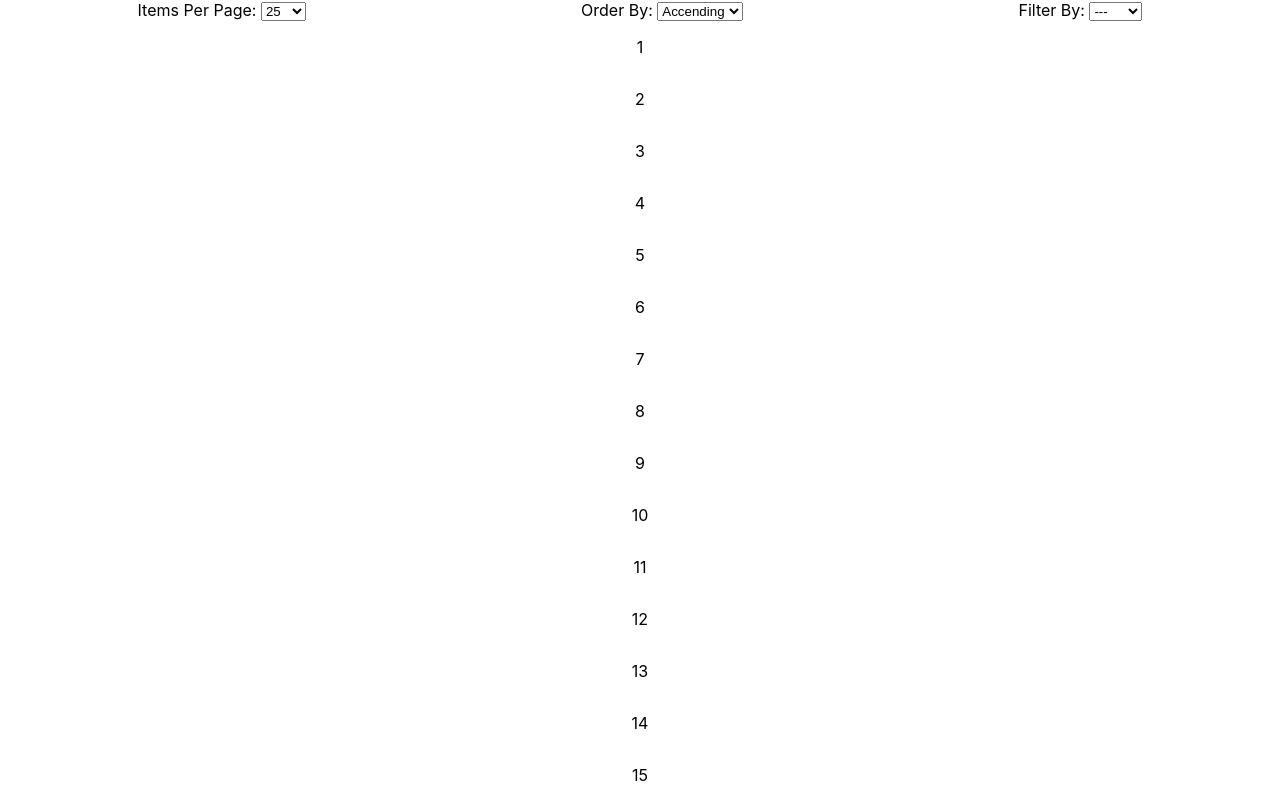
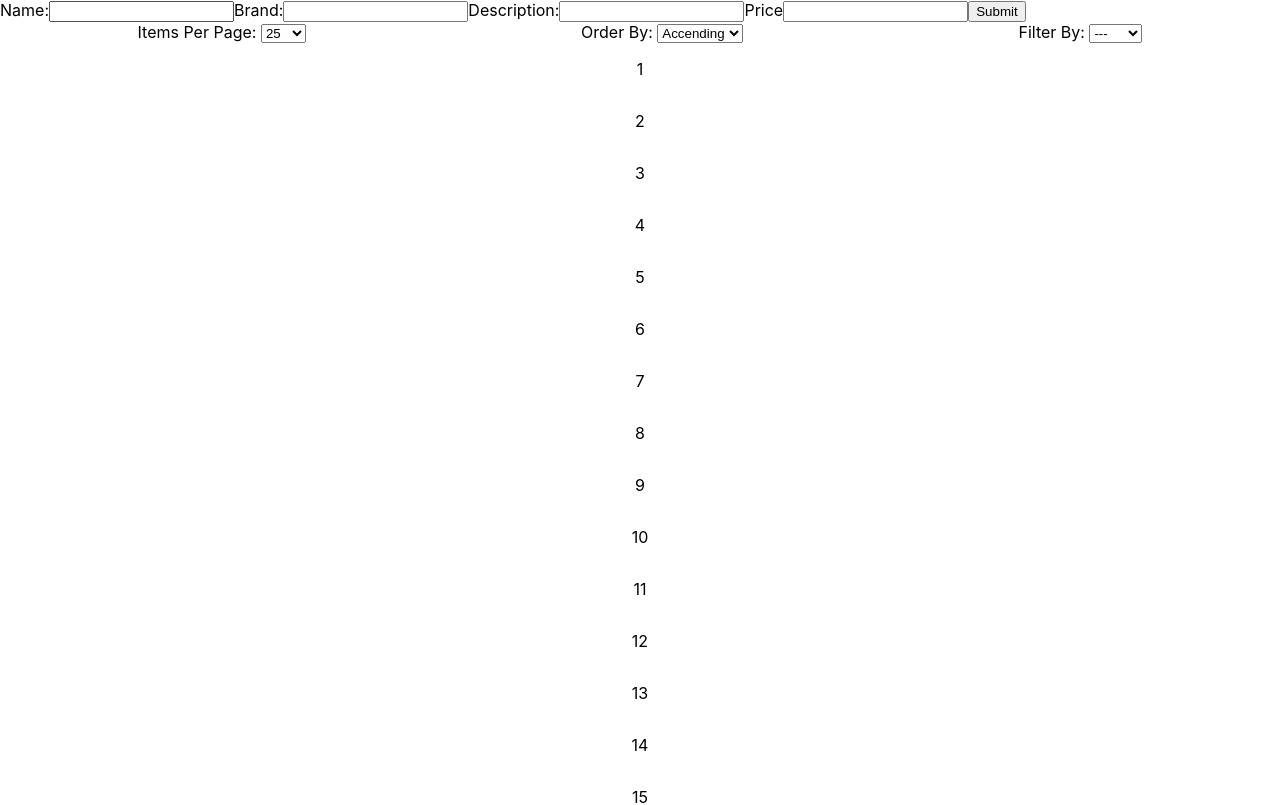
Before and after one commit to andywu0489/pagination-practice, a React (Create React App) app: page / in a window 1280 px wide. Shown: the top 805 px of the page. Built offline with nearby package versions, Linux system fonts and the light colour scheme.

Commit message:
Create item form and integrate with redux store

```diff
--- a/src/App.js
+++ b/src/App.js
@@ -1,14 +1,15 @@
 // import Form from './components/form'
 import './App.css';
 import Pagination from './components/pagination'
-import Counter from './components/counter'
+import ItemForm from './components/item'
 
 function App() {
   return (
     <div>
-    {/* <Form/> */}
+    <ItemForm/>
     <Pagination/>
-    {/* <Counter/> */}
+
+
     </div>
   );
 }
--- a/src/components/counter.js
+++ /dev/null
@@ -1,26 +0,0 @@
-import React from 'react'
-import {useSelector, useDispatch} from 'react-redux'
-import {incrementCount, decrementCount} from '../redux/counter/counterActions'
-
-export default function Counter () {
-    const count = useSelector(state => state.count.count)
-    console.log(count)
-
-    const dispatch = useDispatch()
-
-    const handleIncrement = () => {
-        dispatch(incrementCount())
-    }
-
-    const handleDecrement = () => {
-        dispatch(decrementCount())
-    }
-
-    return(
-        <div>
-            <button onClick={() => handleIncrement()}>Increment</button>
-            <button onClick={() => handleDecrement()}>Decrement</button>
-            <p>{count}</p>
-        </div>
-    )
-}
--- /dev/null
+++ b/src/components/item.js
@@ -0,0 +1,59 @@
+import React, { useState } from "react";
+import { useSelector, useDispatch } from "react-redux";
+import {
+  addItem
+} from "../redux/item/itemActions";
+
+export default function ItemForm() {
+const [item, setItem] = useState({
+    name: '',
+    brand: '',
+    description: '',
+    price: '',
+    createdAt: ''
+})
+
+  const dispatch = useDispatch();
+
+  const handleChange = (e) => {
+    setItem({
+      ...item,
+      [e.target.name]: e.target.value
+    })
+  }
+
+  const initialItemState = {
+    name: '',
+    brand: '',
+    description: '',
+    price: '',
+    createdAt: ''
+  }
+
+  const handleSubmit = (e) => {
+    e.preventDefault()
+    item.createdAt = new Date()
+    dispatch(addItem(item))
+    setItem({...initialItemState})
+  }
+
+  return (
+    <div>
+      <form onSubmit={handleSubmit}>
+        <label>Name:
+        <input name="name" value={item.name} onChange={handleChange}></input>
+        </label>
+        <label>Brand:
+        <input name="brand" value={item.brand} onChange={handleChange}></input>
+        </label>
+        <label>Description:
+        <input name="description" value={item.description} onChange={handleChange}></input>
+        </label>
+        <label>Price
+        <input type='number' name="price" value={item.price} onChange={handleChange}></input>
+        </label>
+        <button>Submit</button>
+      </form>
+    </div>
+  );
+}
--- a/src/components/pagination.js
+++ b/src/components/pagination.js
@@ -1,6 +1,7 @@
 import React, { useState } from "react";
 import "./pagination.css";
 import _ from "lodash";
+import {useSelector} from 'react-redux'
 
 export default function Pagination() {
   const [currentPage, setCurrentPage] = useState(1);
@@ -8,6 +9,10 @@ export default function Pagination() {
   const [numPerPage, settNumPerPage] = useState(25);
   const [orderByValue, setOrderByValue] = useState("accending");
   const [filterValue, setFilterValue] = useState("none");
+
+  const items = useSelector(state => state.items.items)
+
+  console.log('items', items)
 
   let arr = [];
 
--- a/src/redux/counter/counterReducer.js
+++ /dev/null
@@ -1,27 +0,0 @@
-import {
-    INCREMENT_COUNT,
-    DECREMENT_COUNT
-} from './counterTypes'
-
-const initialState = {
-    count: 1
-}
-
-const counterReducer = (state = initialState, action) => {
-    switch (action.type) {
-        case INCREMENT_COUNT:
-            return {
-                ...state,
-                count: state.count + action.payload
-            }
-            case DECREMENT_COUNT:
-                return {
-                    ...state,
-                    count: state.count - action.payload
-                }
-
-        default: return state
-    }
-}
-
-export default counterReducer
--- a/src/redux/counter/counterTypes.js
+++ /dev/null
@@ -1,2 +0,0 @@
-export const INCREMENT_COUNT = 'INCREMENT_COUNT'
-export const DECREMENT_COUNT = 'DECREMENT_COUNT'
--- a/src/redux/counter/counterActions.js
+++ b/src/redux/item/itemActions.js
@@ -1,7 +1,8 @@
 import {
     INCREMENT_COUNT,
-    DECREMENT_COUNT
-} from './counterTypes'
+    DECREMENT_COUNT,
+    ADD_ITEM
+} from './itemTypes'
 
 export const incrementCount = (number = 1) => {
     return {
@@ -16,3 +17,10 @@ export const decrementCount = (number = 1) => {
         payload: number
     }
 }
+
+export const addItem = (item) => {
+    return {
+        type: ADD_ITEM,
+        payload: item
+    }
+}
--- /dev/null
+++ b/src/redux/item/itemReducer.js
@@ -0,0 +1,35 @@
+import {
+    INCREMENT_COUNT,
+    DECREMENT_COUNT,
+    ADD_ITEM
+} from './itemTypes'
+
+const initialState = {
+    // count: 1,
+    items: []
+}
+
+const itemReducer = (state = initialState, action) => {
+    switch (action.type) {
+        case INCREMENT_COUNT:
+            return {
+                ...state,
+                count: state.count + action.payload
+            }
+            case DECREMENT_COUNT:
+                return {
+                    ...state,
+                    count: state.count - action.payload
+                }
+                case ADD_ITEM:
+                    return {
+                        ...state,
+                        items: [...state.items, action.payload]
+                    }
+
+                    default:
+                        return state
+    }
+}
+
+export default itemReducer
--- /dev/null
+++ b/src/redux/item/itemTypes.js
@@ -0,0 +1,4 @@
+export const INCREMENT_COUNT = 'INCREMENT_COUNT'
+export const DECREMENT_COUNT = 'DECREMENT_COUNT'
+
+export const ADD_ITEM = 'ADD_ITEM'
--- a/src/redux/rootReducer.js
+++ b/src/redux/rootReducer.js
@@ -1,10 +1,10 @@
 import {
     combineReducers
 } from 'redux'
-import counterReducer from './counter/counterReducer.js'
+import itemReducer from './item/itemReducer.js'
 
 const rootReducer = combineReducers({
-    count: counterReducer
+    items: itemReducer
 })
 
 export default rootReducer
```
